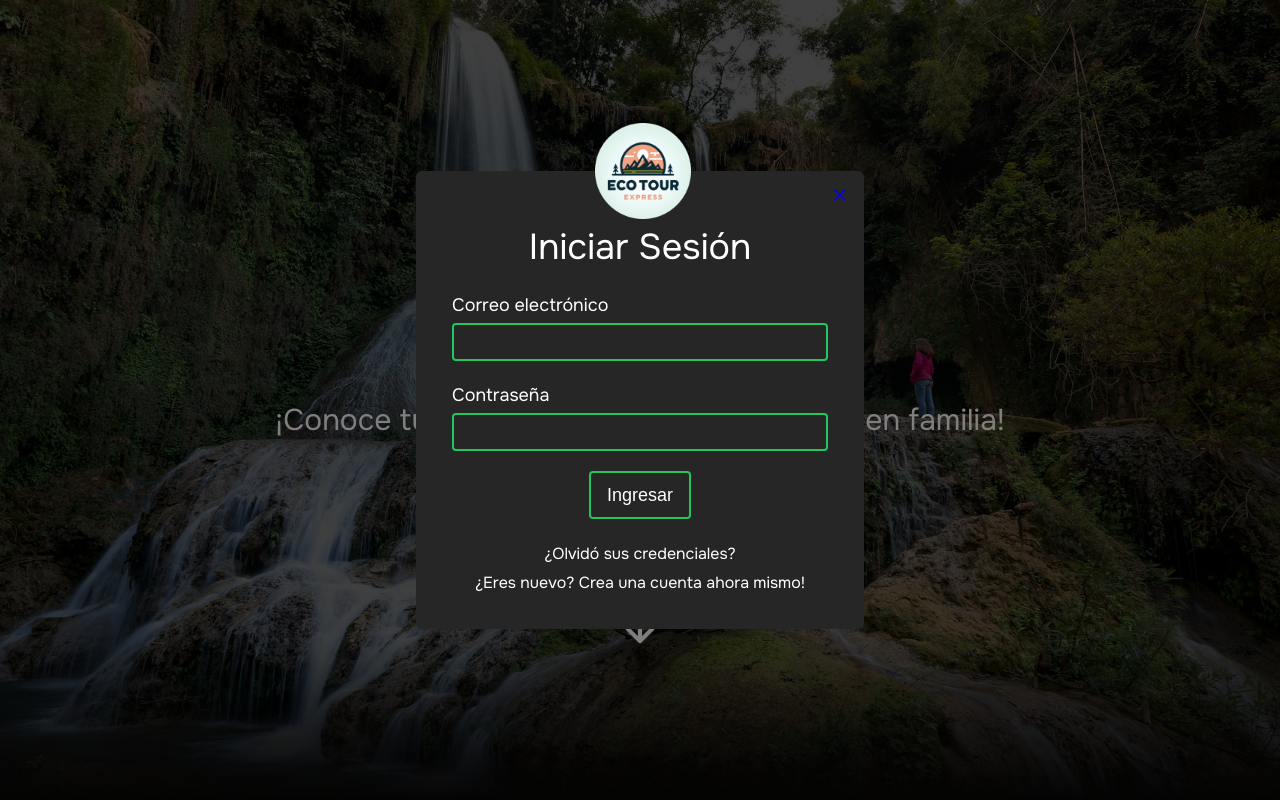
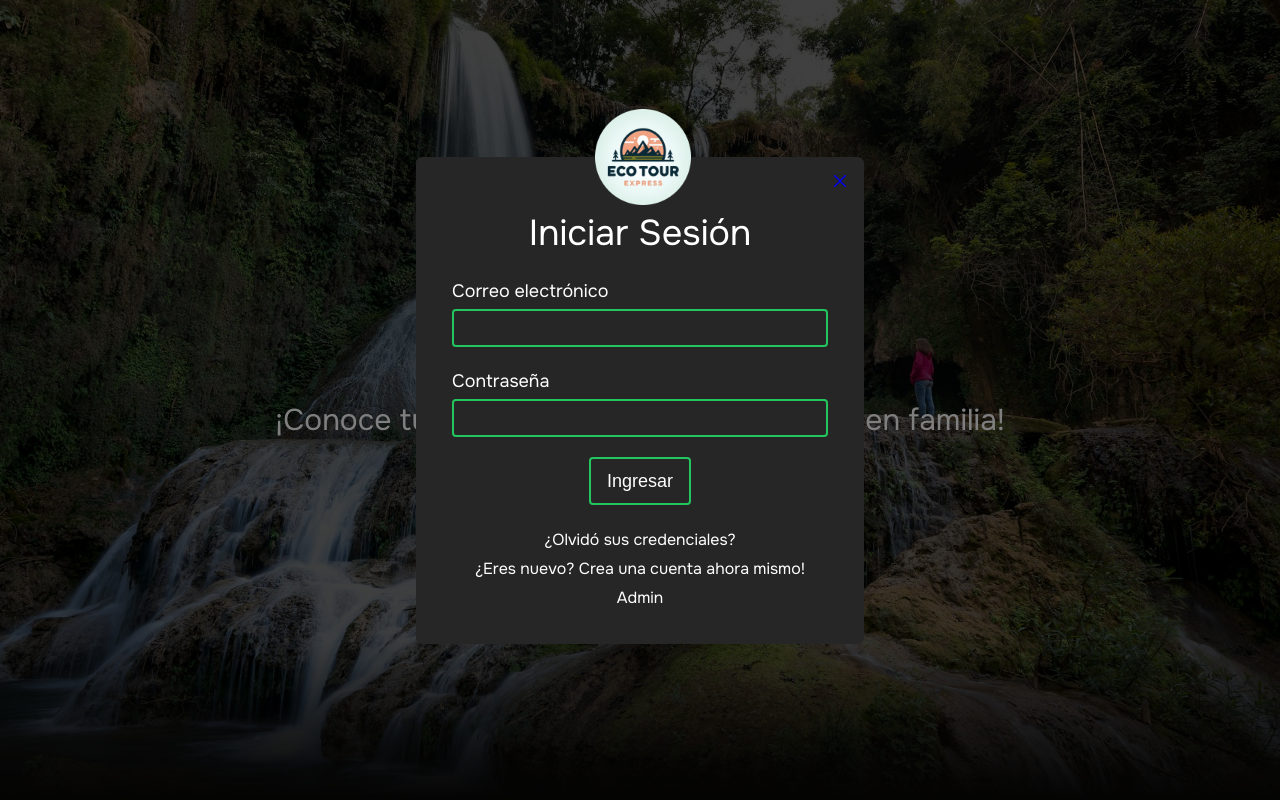
Before and after one commit to Artudevp/ETE-frontend, a React (Vite) app: page /login in a window 1280 px wide. Shown: the top 800 px of the page. Built offline with nearby package versions, Linux system fonts and the light colour scheme.

Commit message:
Se añade vinculo provisional para vista admin

```diff
--- a/src/components/Login/Login.jsx
+++ b/src/components/Login/Login.jsx
@@ -40,6 +40,7 @@ function Login({ active }) {
 				<div className={Style.links}>
 					<a href='#'>¿Olvidó sus credenciales?</a>
 					<Link to='/register'>¿Eres nuevo? Crea una cuenta ahora mismo!</Link>
+					<Link to='/admin/dashboard'>Admin</Link>
 				</div>
 				<Link to='/' className={Style.buttonExit}>
 					<svg
```
